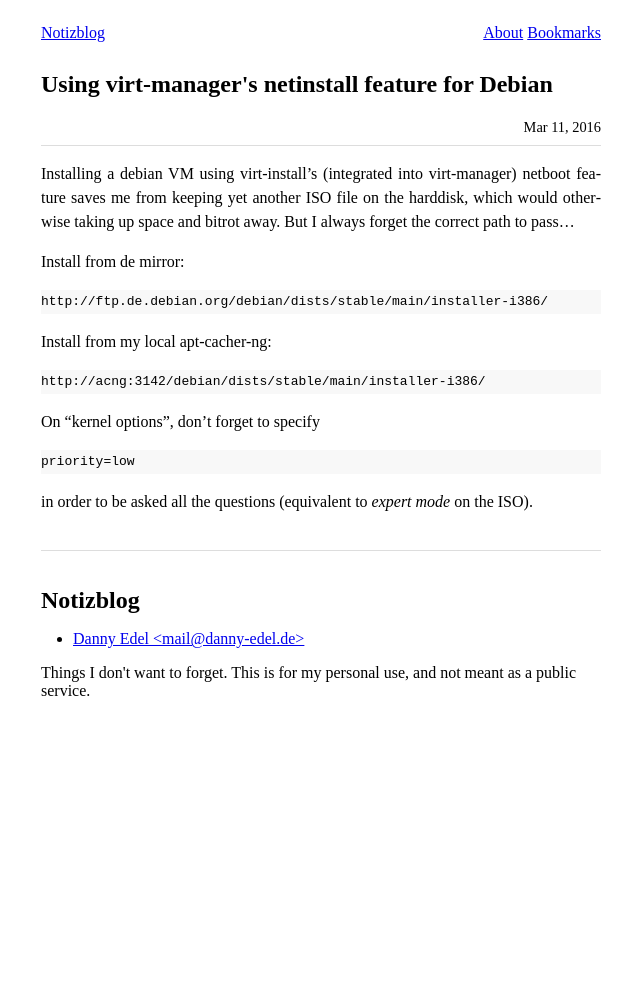
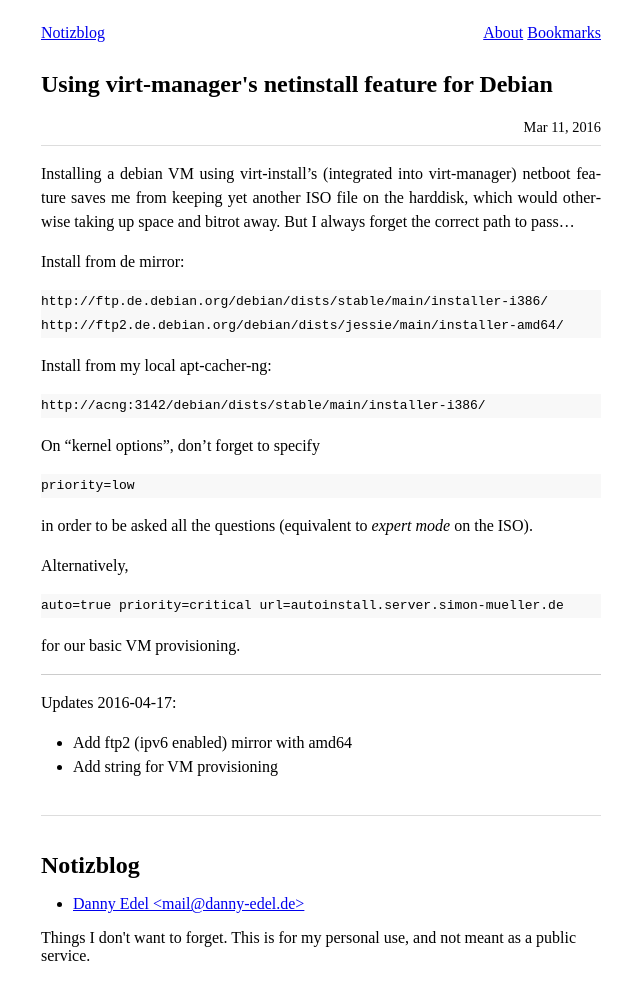
Before and after one commit to dannyedel/blog, a Jekyll site: the page built from _posts/2016-03-11-using-virt-manager-netinstall-debian.md, in a window 1280 px wide. Shown: the whole page, without its empty margins (319-959 px from the left). Built offline with Jekyll 4.4.1, drawn with Linux system fonts in a browser that asks for light colours; before the commit the page ends 900 px from its top, so only the background shows below that.

Commit message:
add ftp2 mirror

````diff
--- a/_posts/2016-03-11-using-virt-manager-netinstall-debian.md
+++ b/_posts/2016-03-11-using-virt-manager-netinstall-debian.md
@@ -12,6 +12,7 @@ Install from de mirror:
 
 ```
 http://ftp.de.debian.org/debian/dists/stable/main/installer-i386/
+http://ftp2.de.debian.org/debian/dists/jessie/main/installer-amd64/
 ```
 
 Install from my local apt-cacher-ng:
@@ -28,3 +29,19 @@ priority=low
 ```
 
 in order to be asked all the questions (equivalent to *expert mode* on the ISO).
+
+Alternatively,
+
+```
+auto=true priority=critical url=autoinstall.server.simon-mueller.de
+```
+
+for our basic VM provisioning.
+
+
+-----
+
+Updates 2016-04-17:
+
+* Add ftp2 (ipv6 enabled) mirror with amd64
+* Add string for VM provisioning
````
